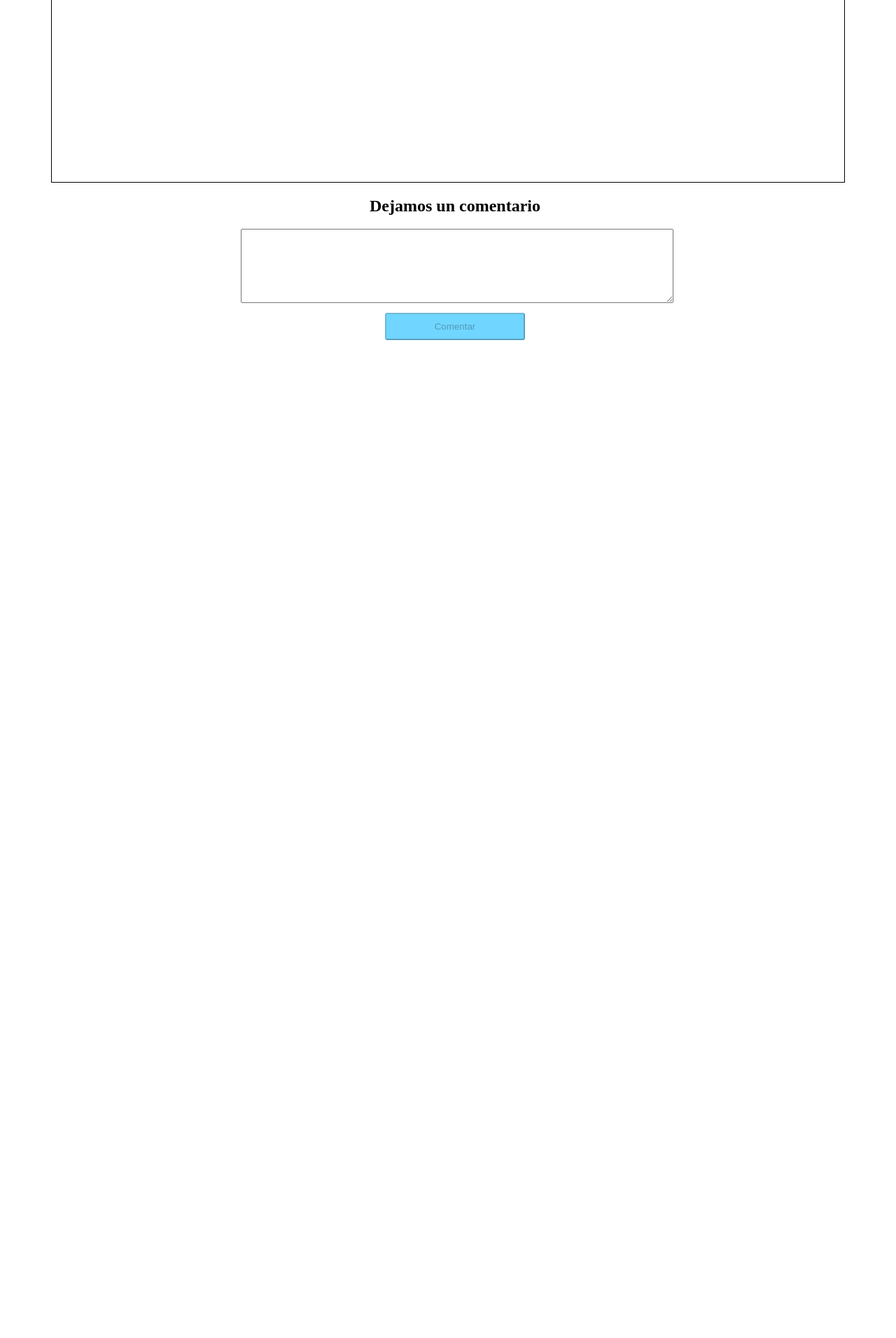
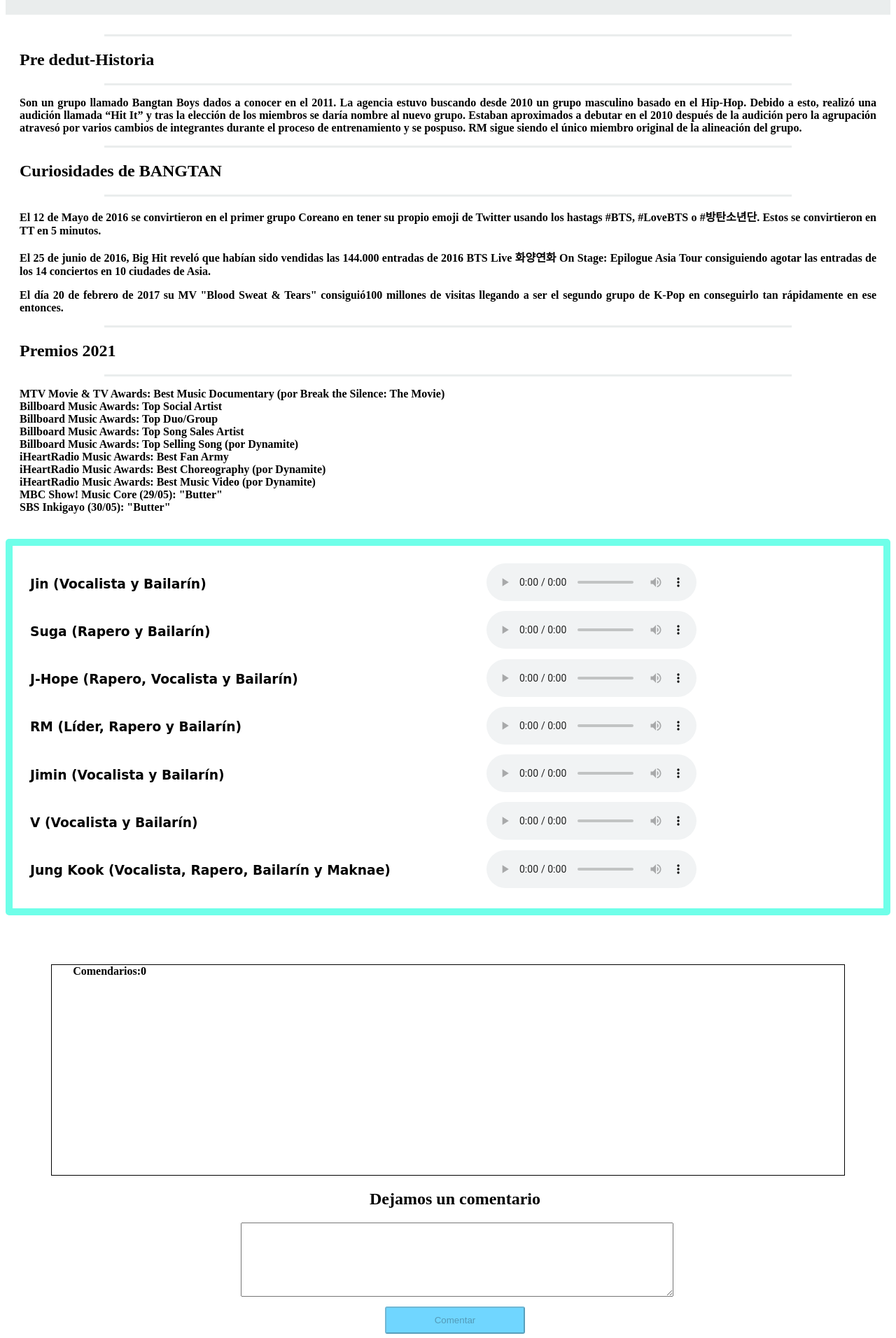
Before and after one commit to oscar-BG/web_dinamica, a PHP site: page /index.php?menu=bts in a window 1280 px wide. Shown: the part 2347-4259 px from the top of the page at 70% size. Before the commit the page ends 2833 px from the top, so only its background shows below. Run offline with PHP 8.4, Linux system fonts and the light colour scheme; data that the repository does not hold is empty.

Commit message:
agregamos la vista bts

```diff
--- a/index.php
+++ b/index.php
@@ -29,7 +29,7 @@
         <ul>
             <li><a href="index.php?menu=inicio">Inicio</a></li>
             <li><a href="index.php?menu=twice">Twice</a></li>
-            <li><a href="#">BTS</a></li>
+            <li><a href="index.php?menu=bts">BTS</a></li>
             <li><a href="#">Black PINK</a></li>
             <?php
                 if(isset($_SESSION['usuario'])){
@@ -54,6 +54,9 @@
                     break;
                 case 'twice':
                     include_once "vista/twice.html";
+                    break;
+                case 'bts':
+                    include_once "vista/bts.html";
                     break;
                 default:
                     include_once "vista/inicio.html";
--- /dev/null
+++ b/vista/bts.html
@@ -0,0 +1,172 @@
+<div class="divImg">
+    <img src="vista/imagenes/bts1.jpg" width="80%">
+</div>
+<article>
+    <hr size="3px" color="#EAEDED" width="80%">
+        <h2>¿Por que BTS?</h2>
+    <hr size="3px" color="#EAEDED" width="80%">
+    <p>
+        Es el acrónimo de "Bangtan Boys" que significa <b>"Chicos a prueba de balas"</b>.
+        A partir del 4 de Julio de 2017 se agregó el significado "Beyond The Scene". Lo cual hace referencia a "la juventud que abre la puerta y camina hacia su sueño”.
+    </p>
+    <hr size="3px" color="#EAEDED" width="80%">
+        <h2>Fan Club Ofial ARMY</h2>
+    <hr size="3px" color="#EAEDED" width="80%">
+    <p>
+        Adorable Representative M.C for Youth. El término "M.C" para los raperos significa "maestro de ceremonia". Un término especial para los raperos de un alto nivel, a través de ello, quieren decir que somos especiales para ellos porque somos sus M.C y al mismo tiempo, <b>A.R.M.Y que significa "ejército"</b> en inglés, ya que según los integrantes, sus fans son el ejército que fielmente, y sin descanso, luchan por ellos.
+    </p>
+    <hr size="3px" color="#EAEDED" width="80%">
+    <h2>Discografia</h2>
+    <hr size="3px" color="#EAEDED" width="80%">
+    <p>
+    <b>Dark & Wilda Lanzamiento:</br>19 de agosto de 2014<br>
+    <b>Wake Up Lanzamiento:</b>   24 de diciembre de 2014<br>
+    <b>Youth Lanzamiento:</b>  7 de septiembre de 2016<br>
+    <b>Wings Lanzamiento: </b> 10 de octubre de 2016<br>
+    <b>Face Yourself Lanzamiento:</b>  4 de abril de 2018<br>
+    <b>Love Yourself: Tear Lanzamiento:<br>  18 de mayo de 2018<br>
+    <b>Map of the Soul: 7 Lanzamiento:<br>  21 de febrero de 2020<br>
+    <b>Map of the Soul: 7 -The Journey- Lanzamiento: 14 de julio de 2020</b><br>
+    <b>Be Lanzamiento: 20 de noviembre de 2020</b><br>
+    </p>
+</article>
+<!-- Tablero -->
+<section class="sectionT">
+    <div class="divConten">
+       <div class="divInfo1">
+           <iframe width="560px" height="315px" src="https://www.youtube.com/embed/WMweEpGlu_U" title="YouTube video player" frameborder="0" allow="accelerometer; autoplay; clipboard-write; encrypted-media; gyroscope; picture-in-picture" allowfullscreen></iframe>
+       </div>
+       <div class="divInfo2">
+        <p>
+            <b>Butter</b> es una canción del grupo surcoreano BTS, lanzada el 21 de mayo de 2021 a
+            través de Big Hit y Sony Music. Es su segundo sencillo en inglés.
+        </p>
+        <p>
+            Butter marcó un nuevo <b>récord para el mayor estreno de un video musical en Youtube,
+            con más de 3.9 millones de espectadores concurrentes</b>,
+            por lo que superó la antigua marca impuesta por Dynamite. BTS mantiene los dos primeros
+            lugares para los más grandes debuts de videos en la historia de la plataforma.
+        </p>
+        </div>
+    </div>
+    <div class="divConten">
+        <div class="divInfo3">
+            <p>
+                <b>Colaboraciones</b><br>
+                Jawsh 685 & Jason Derulo - Savage Love (Laxed-Siren Beat) [BTS Remix] (2020)<br>
+                Lauv - Who (Feat. BTS) (2020)<br>
+                Steve Aoki - Waste It On Me (Feat. BTS) (2018)<br>
+                Lee Seung Gi - 널 웃게 할 노래 (Feat. BTS, Hareem) (2011)<br>
+                Kan Mi Youn - 바보 같은 여자 라 (Feat. BTS) (2011)<br>
+                Lee Hyun - Bad Girl (Feat. GLAM & BTS) (2011)<br>
+                2AM - Love U, Hate U (Feat. BTS) (2010)<br>
+                Lim Jeong Hee - 재 (Feat. BTS) (2010)<br>
+            </p>
+        </div>
+        <div class="divInfo4">
+            <img src="vista/imagenes/bts2.jpg" width="560" height="315"/>
+        </div>
+    </div>
+</section>
+<!-- Infomacion -->
+<section>
+    <hr size="3px" color="#EAEDED" width="80%">
+    <h2>Pre dedut-Historia</h2>
+    <hr size="3px" color="#EAEDED" width="80%">
+
+    <p>Son un grupo llamado Bangtan Boys dados a conocer en el 2011. La agencia estuvo buscando desde 2010 un grupo masculino basado en el Hip-Hop. Debido a esto, realizó una audición llamada “Hit It” y tras la elección de los miembros se daría nombre al nuevo grupo. Estaban aproximados a debutar en el 2010 después de la audición pero la agrupación atravesó por varios cambios de integrantes durante el proceso de entrenamiento y se pospuso. RM sigue siendo el único miembro original de la alineación del grupo.</p>
+
+    <hr size="3px" color="#EAEDED" width="80%">
+    <h2>Curiosidades de BANGTAN</h2>
+    <hr size="3px" color="#EAEDED" width="80%">
+
+    <p>
+        El 12 de Mayo de 2016 se convirtieron en el primer grupo Coreano en tener su propio emoji de
+        Twitter usando los hastags #BTS, #LoveBTS o #방탄소년단. Estos se convirtieron en TT en 5 minutos.
+    </p>
+    <p>
+        El 25 de junio de 2016, Big Hit reveló que habían sido vendidas las 144.000 entradas de 2016 BTS
+        Live 화양연화 On Stage: Epilogue Asia Tour consiguiendo agotar las entradas de los 14 conciertos en
+        10 ciudades de Asia.
+    </p>
+    <p>
+        El día 20 de febrero de 2017 su MV "Blood Sweat & Tears" consiguió100 millones de visitas llegando
+        a ser el segundo grupo de K-Pop en conseguirlo tan rápidamente en ese entonces.
+    </p>
+
+    <hr size="3px" color="#EAEDED" width="80%">
+        <h2>Premios 2021</h2>
+    <hr size="3px" color="#EAEDED" width="80%">
+
+    <p>
+        MTV Movie & TV Awards: Best Music Documentary (por Break the Silence: The Movie)<br>
+        Billboard Music Awards: Top Social Artist<br>
+        Billboard Music Awards: Top Duo/Group<br>
+        Billboard Music Awards: Top Song Sales Artist<br>
+        Billboard Music Awards: Top Selling Song (por Dynamite)<br>
+        iHeartRadio Music Awards: Best Fan Army<br>
+        iHeartRadio Music Awards: Best Choreography (por Dynamite)<br>
+        iHeartRadio Music Awards: Best Music Video (por Dynamite)<br>
+        MBC Show! Music Core (29/05): "Butter"<br>
+        SBS Inkigayo (30/05): "Butter"<br>
+    </p>
+</section>
+<section id="sectionMusica">
+    <div class="divConten">
+        <div id="artista">
+            <p> Jin (Vocalista y Bailarín)</p>
+        </div>
+        <div id="musica">
+            <audio controls="controls" src="../vista/musica/cancion1.mp3"></audio>
+        </div>
+    </div>
+    <div class="divConten">
+        <div id="artista">
+        <p>Suga (Rapero y Bailarín)</p>
+        </div>
+        <div id="musica">
+            <audio controls="controls" src="../vista/musica/cancion2.mp3"></audio>
+        </div>
+    </div>
+    <div class="divConten">
+        <div id="artista">
+            <p>J-Hope (Rapero, Vocalista y Bailarín)</p>
+        </div>
+        <div id="musica">
+            <audio controls="controls" src="../vista/musica/cancion3.mp3"></audio>
+        </div>
+    </div>
+    <div class="divConten">
+        <div id="artista">
+            <p>RM (Líder, Rapero y Bailarín)</p>
+        </div>
+        <div id="musica">
+            <audio controls="controls" src="../vista/musica/cancion4.mp3"></audio>
+        </div>
+    </div>
+    <div class="divConten">
+        <div id="artista">
+            <p>Jimin (Vocalista y Bailarín)</p>
+        </div>
+        <div id="musica">
+            <audio controls="controls" src="../vista/musica/cancion5.mp3"></audio>
+        </div>
+    </div>
+    <div class="divConten">
+        <div id="artista">
+            <p>V (Vocalista y Bailarín)</p>
+        </div>
+        <div id="musica">
+            <audio controls="controls" src="../vista/musica/cancion6.mp3"></audio>
+        </div>
+    </div>
+    <div class="divConten">
+        <div id="artista">
+            <p>Jung Kook (Vocalista, Rapero, Bailarín y Maknae)</p>
+        </div>
+        <div id="musica">
+            <audio controls="controls" src="../vista/musica/cancion7.mp3"></audio>
+        </div>
+    </div>
+
+</section>
--- a/vista/css/style.css
+++ b/vista/css/style.css
@@ -87,14 +87,40 @@
 }
 .divInfo3{
     float: left;
-    width: 50%;
+    width: 45%;
     height: auto;
+    padding: 5px;
 }
 .divInfo4{
     float: left;
-    width: 50%;
+    width: 45%;
     height: auto;
+    padding: 5px;
 }
+/* ############
+    Musica
+################ */
+#sectionMusica{
+    border:10px solid #6fffe9;
+    font-family: 'Sniglet', cursive;
+    font-size: 20px;
+    height: auto;
+    overflow: hidden;
+    border-radius: 5px;
+}
+#artista{
+    float: left;
+    width: 45%;
+    height: auto;
+    padding: 5px;
+}
+#musica{
+    float: right;
+    width: 45%;
+    height: auto;
+    padding: 5px;
+}
+
 /* RESPONSIVE */
 @media(max-width:600px){
     .divInfo1{
@@ -110,6 +136,14 @@
         height: auto;
     }
     .divInfo4{
+        width: 100%;
+        height: auto;
+    }
+    #artista{
+        width: 100%;
+        height: auto;
+    }
+    #musica{
         width: 100%;
         height: auto;
     }
```
Also changed, not shown: vista/twice.html (+4 -0 lines), 1 other file.
